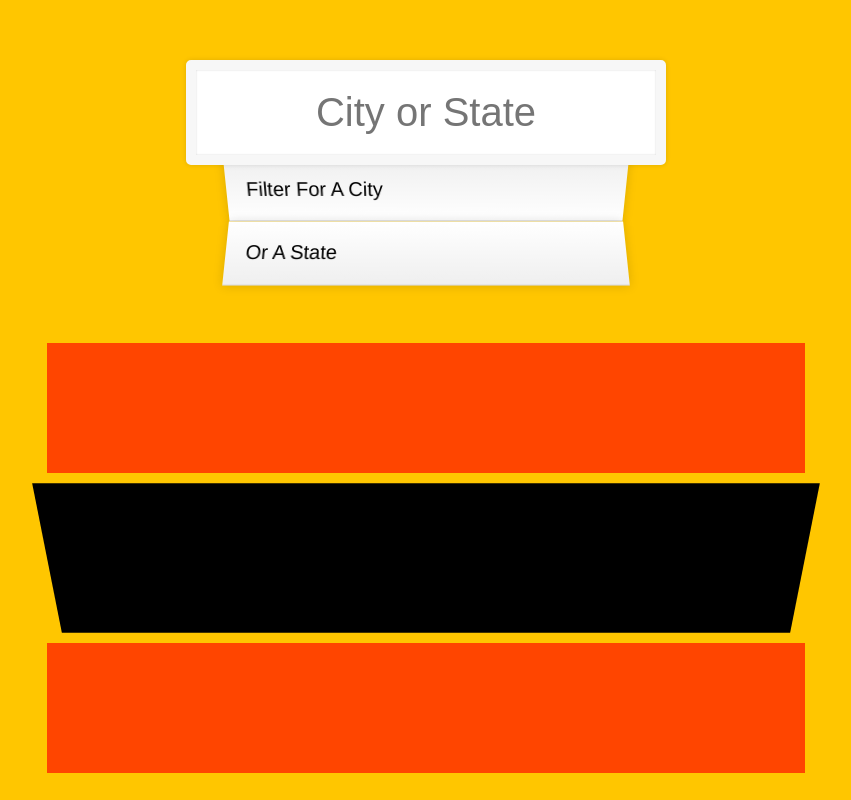
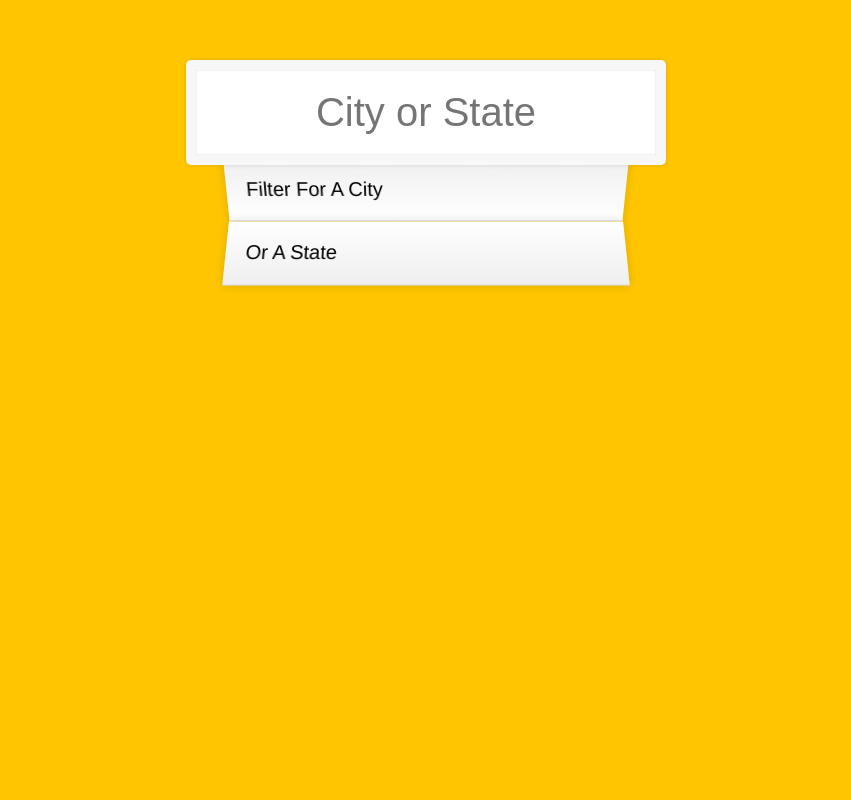
Before and after one commit to Redvanisation/JavaScript-30, a plain HTML site: page 6.Type-Ahead/index.html in a window 1280 px wide. Shown: the whole page, without its empty margins (214-1065 px from the left). Drawn offline with Linux system fonts and the light colour scheme; no server answers.

Commit message:
Remove test elements

```diff
--- a/6.Type-Ahead/index.html
+++ b/6.Type-Ahead/index.html
@@ -15,12 +15,6 @@
     </ul>
   </form>
 
-  <div class="test">
-    <p class="child"></p>
-    <p class="child"></p>
-    <p class="child"></p>
-  </div>
-
   <script src="script.js"></script>
 </body>
 </html>
--- a/6.Type-Ahead/style.css
+++ b/6.Type-Ahead/style.css
@@ -67,28 +67,3 @@ html {
   span.population {
     font-size: 15px;
   }
-
-  .hl {
-    background: #ffc600;
-  }
-
-
-  .test {
-    /* transform: perspective(100px) rotateX(-1deg) translateY(3px); */
-  }
-
-  .test .child:nth-child(even) {
-    background-color: black;
-        /* transform: perspective(100px) rotateX(-1deg) translateY(3px); */
-        transform: perspective(100px) rotateX(-3deg) translateY(3px);
-
-  }
-
-  .child {
-    background-color: orangered;
-    width: 60%;
-    height: 150px;
-    margin: 0 auto;
-    transform: rotateX(-30deg);
-
-  }
```
